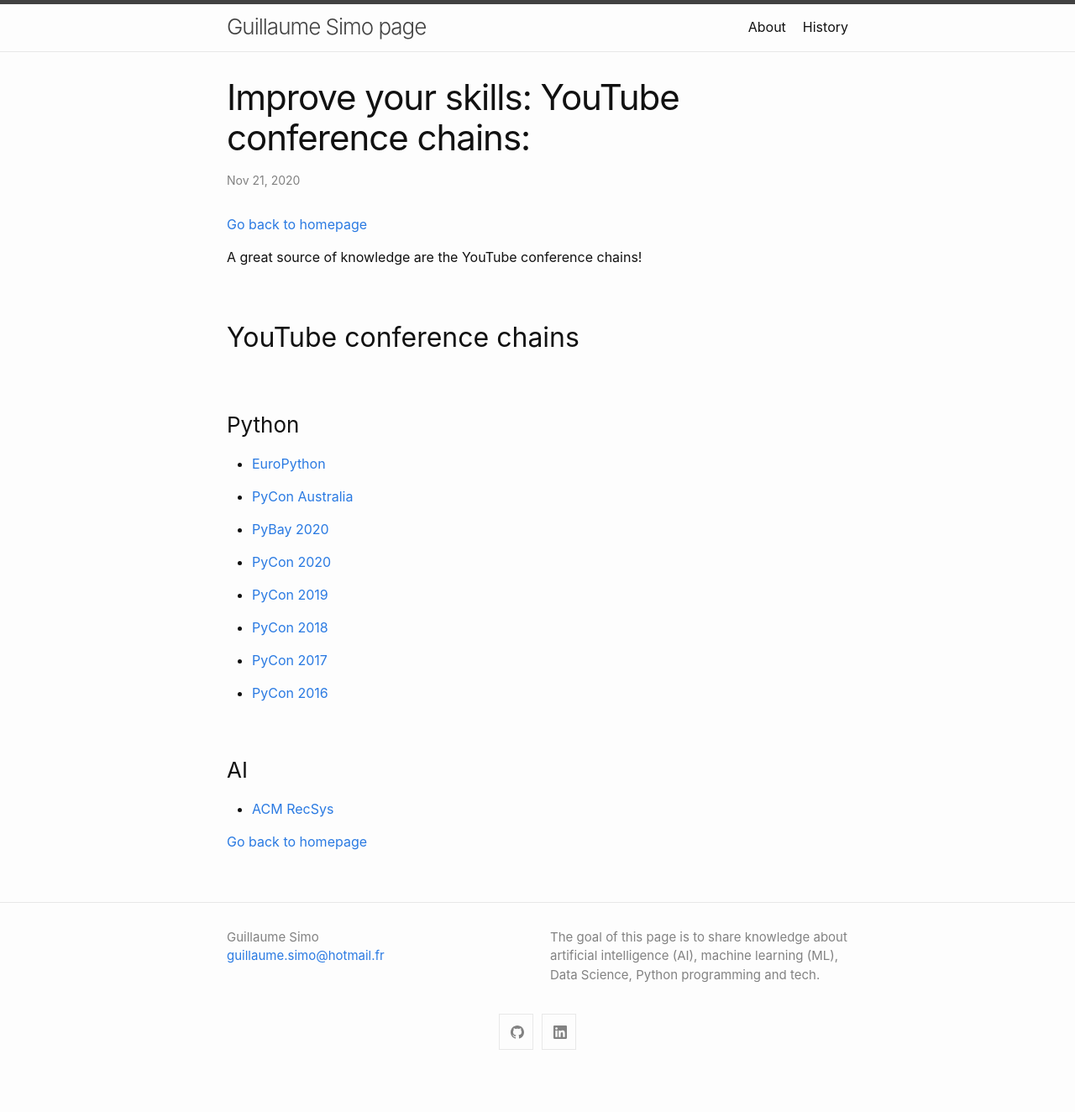
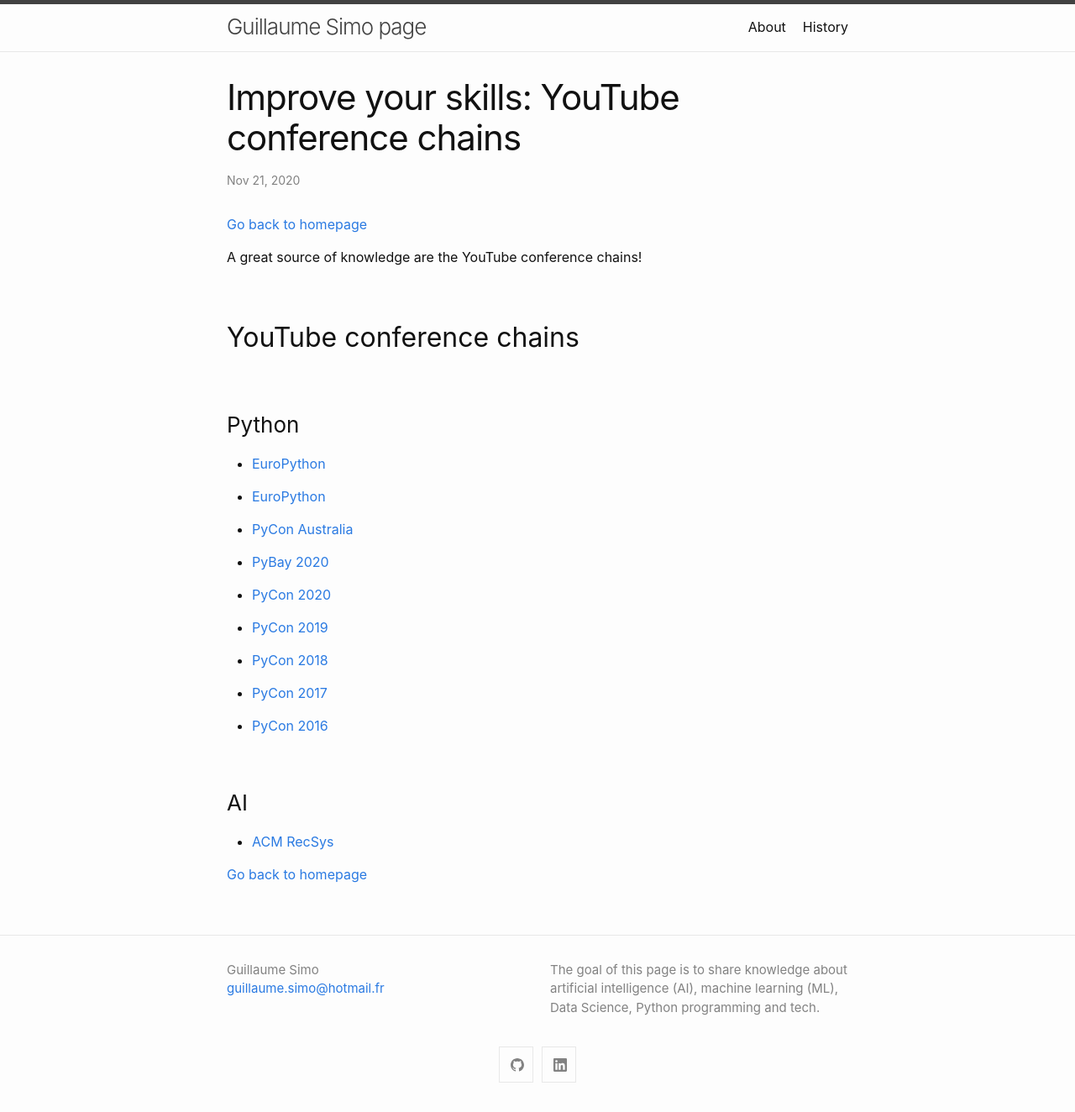
Before and after one commit to GuillaumeSimo/GuillaumeSimo.github.io, a Jekyll site: the page built from _posts/2020-11-21-improve-skills-youtube-conference-chains.md, in a window 1280 px wide. Shown: the whole page at 84% size. Built offline with Jekyll 4.4.1, drawn with Linux system fonts in a browser that asks for light colours; before the commit the page ends 1285 px from its top, so only the background shows below that.

Commit message:
Update 2020-11-21-improve-skills-youtube-conference-chains.md

```diff
--- a/_posts/2020-11-21-improve-skills-youtube-conference-chains.md
+++ b/_posts/2020-11-21-improve-skills-youtube-conference-chains.md
@@ -1,6 +1,6 @@
 ---
 layout: post
-title: "Improve your skills: YouTube conference chains:"
+title: "Improve your skills: YouTube conference chains"
 categories: misc
 ---
 
@@ -11,6 +11,8 @@ A great source of knowledge are the YouTube conference chains!
 ## YouTube conference chains
 
 ### Python
+
+* <a href="https://www.youtube.com/user/PythonItalia" target="_blank">EuroPython</a>
 
 * [EuroPython](https://www.youtube.com/user/PythonItalia)
 
```
